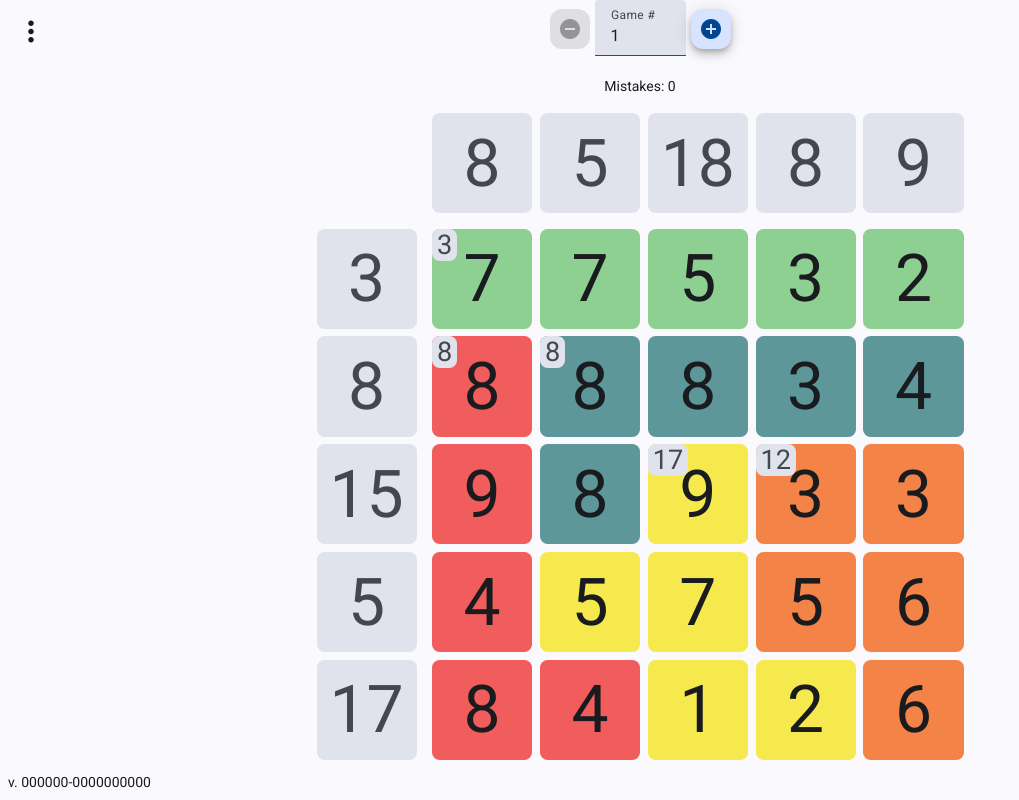
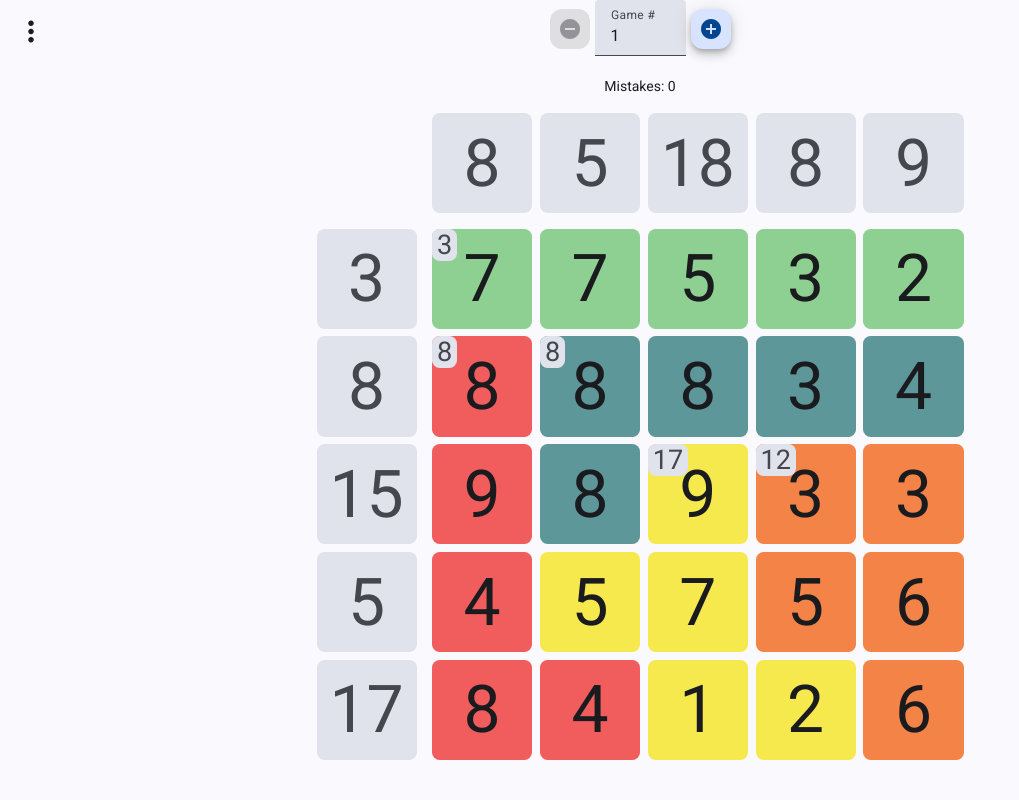
Before and after one commit to jamesmikesell/somebers, an Angular app: page / in a window 1280 px wide. Shown: the whole page, without its empty margins (0-1019 px from the left). Built offline with nearby package versions, Linux system fonts and the light colour scheme.

Commit message:
moving app version to doc page

```diff
--- a/src/app/app.html
+++ b/src/app/app.html
@@ -23,5 +23,3 @@
 <div class="page">
   <router-outlet></router-outlet>
 </div>
-
-<div class="version">v. {{ AppVersion.VERSION }}</div>
--- a/src/app/app.scss
+++ b/src/app/app.scss
@@ -20,13 +20,3 @@
   text-align: center;
   align-content: center;
 }
-
-
-.version {
-  position: fixed;
-  left: 0;
-  bottom: 0;
-  z-index: 1000;
-  /* keep off notches/home-bars on mobile */
-  inset: auto auto max(8px, env(safe-area-inset-bottom)) max(8px, env(safe-area-inset-left));
-}
--- a/src/app/app.ts
+++ b/src/app/app.ts
@@ -12,7 +12,6 @@ import { MATERIAL_IMPORTS } from './material-imports';
 })
 export class App {
 
-  AppVersion = AppVersion;
 
   colorModes = [
     { mode: 'auto', scheme: 'light dark', label: 'Auto', icon: 'brightness_auto' },
--- a/src/app/documentation/documentation.html
+++ b/src/app/documentation/documentation.html
@@ -117,3 +117,5 @@
     and when rows, columns, and color groups all add up perfectly—you win. 🎉
   </p>
 </div>
+
+<div class="version">v. {{ AppVersion.VERSION }}</div>
--- a/src/app/documentation/documentation.ts
+++ b/src/app/documentation/documentation.ts
@@ -1,4 +1,5 @@
 import { Component } from '@angular/core';
+import { AppVersion } from '../app-version';
 
 @Component({
   selector: 'app-documentation',
@@ -7,5 +8,6 @@ import { Component } from '@angular/core';
   styleUrl: './documentation.scss'
 })
 export class Documentation {
+  AppVersion = AppVersion;
 
 }
```
